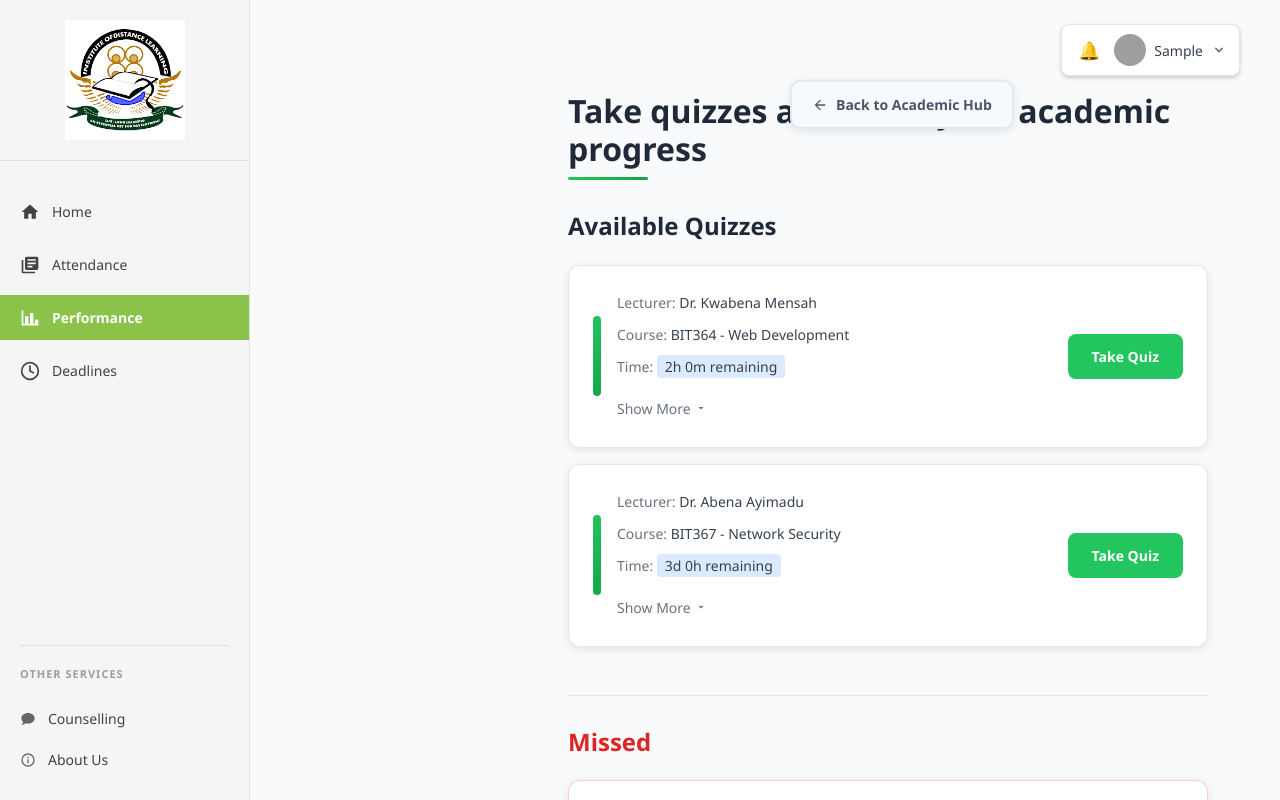
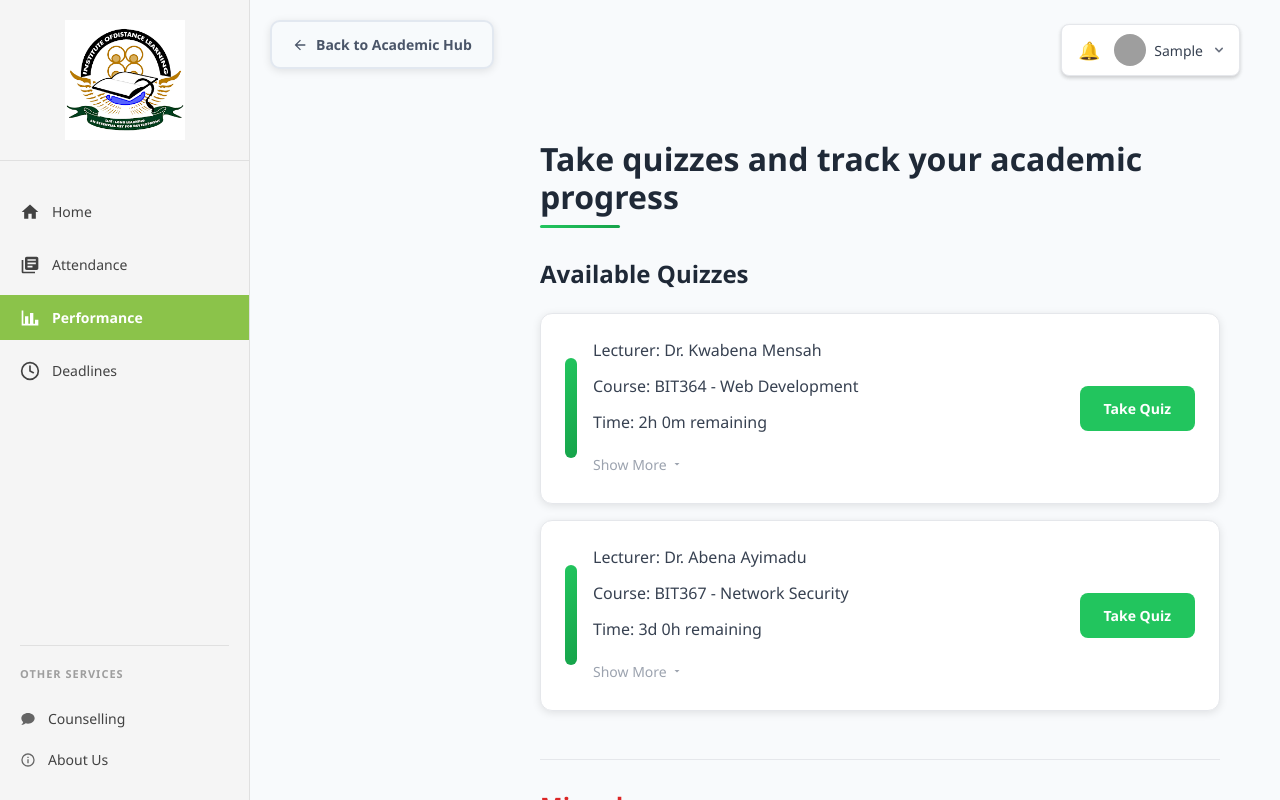
Before and after one commit to mensahsandra/spmproject_frontend, a React (Vite) app: page /student/assessment in a window 1280 px wide. Built offline with nearby package versions, Linux system fonts and the light colour scheme; no server answers; sample sign-in values are in the browser's storage; grey boxes are pictures that could not be loaded.

Commit message:
Fix assessment page: remove double scrollbars, fix back button position, improve card design

```diff
--- a/src/pages/StudentQuizDashboard.tsx
+++ b/src/pages/StudentQuizDashboard.tsx
@@ -160,19 +160,9 @@ const StudentQuizDashboard: React.FC = () => {
       overflow: 'hidden',
       padding: '0'
     }}>
+      {/* Back Button - Fixed Position at Top Left */}
       <div style={{
-        width: '100%',
-        height: '100vh',
-        overflow: 'auto',
-        display: 'flex',
-        justifyContent: 'flex-start',
-        alignItems: 'flex-start',
-        paddingTop: '2rem',
-        paddingLeft: '3rem'
-      }}>
-        {/* Back Button - Top Left Corner */}
-        <div style={{
-          position: 'absolute',
+        position: 'fixed',
         top: '20px',
         left: '270px',
         zIndex: 1000
@@ -216,9 +206,17 @@ const StudentQuizDashboard: React.FC = () => {
       </div>
 
       <div style={{
-          maxWidth: '1000px',
         width: '100%',
-          padding: '0 2rem 2rem 0'
+        height: '100vh',
+        overflow: 'auto',
+        paddingTop: '80px',
+        paddingLeft: '20px',
+        paddingRight: '20px',
+        paddingBottom: '20px'
+      }}>
+        <div style={{
+          maxWidth: '900px',
+          width: '100%'
         }}>
           {/* Page Header */}
           <div style={{ marginBottom: '2rem' }}>
@@ -278,32 +276,29 @@ const StudentQuizDashboard: React.FC = () => {
                     }}>
                       {/* Green Accent Bar */}
                       <div style={{
-                        width: '8px',
-                        height: '80px',
+                        width: '12px',
+                        height: '100px',
                         background: getGradientColors(quiz.status),
-                        borderRadius: '4px',
+                        borderRadius: '6px',
                         flexShrink: 0
                       }}></div>
 
                       {/* Quiz Info */}
                       <div style={{ flex: 1 }}>
-                        <div style={{ marginBottom: '0.5rem' }}>
-                          <span style={{ fontSize: '0.875rem', color: '#6b7280' }}>Lecturer: </span>
-                          <span style={{ fontSize: '0.875rem', color: '#374151', fontWeight: '500' }}>{quiz.lecturerName}</span>
+                        <div style={{ marginBottom: '0.75rem' }}>
+                          <span style={{ fontSize: '1rem', color: '#374151', fontWeight: '400' }}>Lecturer: </span>
+                          <span style={{ fontSize: '1rem', color: '#374151', fontWeight: '400' }}>{quiz.lecturerName}</span>
                         </div>
-                        <div style={{ marginBottom: '0.5rem' }}>
-                          <span style={{ fontSize: '0.875rem', color: '#6b7280' }}>Course: </span>
-                          <span style={{ fontSize: '0.875rem', color: '#374151', fontWeight: '500' }}>{quiz.courseCode} - {quiz.courseName}</span>
+                        <div style={{ marginBottom: '0.75rem' }}>
+                          <span style={{ fontSize: '1rem', color: '#374151', fontWeight: '400' }}>Course: </span>
+                          <span style={{ fontSize: '1rem', color: '#374151', fontWeight: '400' }}>{quiz.courseCode} - {quiz.courseName}</span>
                         </div>
                         <div style={{ marginBottom: '1rem' }}>
-                          <span style={{ fontSize: '0.875rem', color: '#6b7280' }}>Time: </span>
+                          <span style={{ fontSize: '1rem', color: '#374151', fontWeight: '400' }}>Time: </span>
                           <span style={{
-                            fontSize: '0.875rem',
+                            fontSize: '1rem',
                             color: '#374151',
-                            fontWeight: '500',
-                            padding: '2px 8px',
-                            backgroundColor: '#dbeafe',
-                            borderRadius: '4px'
+                            fontWeight: '400'
                           }}>
                             {getTimeRemaining(quiz.deadline)}
                           </span>
@@ -317,7 +312,7 @@ const StudentQuizDashboard: React.FC = () => {
                             gap: '4px',
                             background: 'none',
                             border: 'none',
-                            color: '#6b7280',
+                            color: '#9ca3af',
                             fontSize: '0.875rem',
                             cursor: 'pointer',
                             padding: '4px 0'
@@ -345,7 +340,8 @@ const StudentQuizDashboard: React.FC = () => {
                           fontSize: '0.875rem',
                           fontWeight: '600',
                           cursor: 'pointer',
-                          transition: 'all 0.2s ease'
+                          transition: 'all 0.2s ease',
+                          minWidth: '100px'
                         }}
                         onMouseOver={e => {
                           e.currentTarget.style.backgroundColor = '#16a34a';
```
Lines whose indentation alone changed are shown as unchanged.
